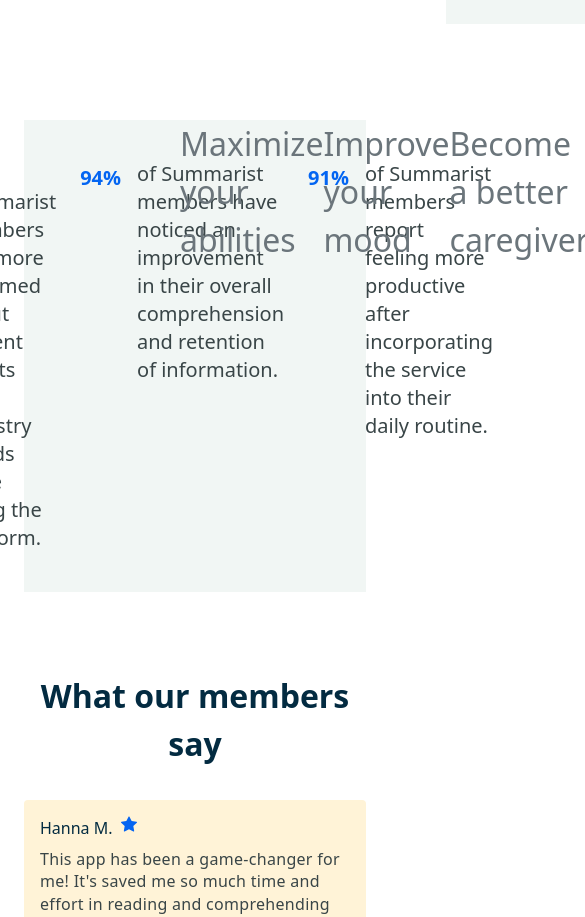
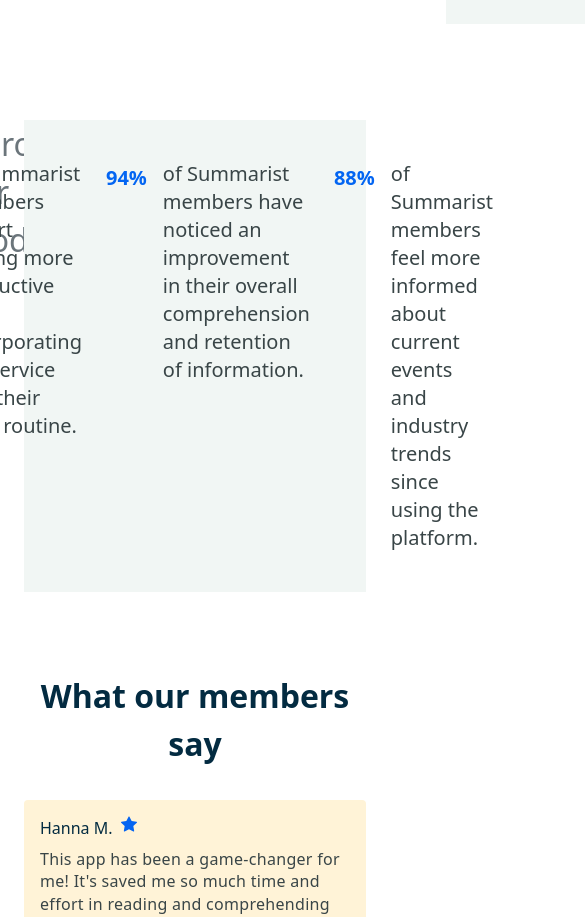
Before and after one commit to rvallee1017/summarist-home-page1, a Next.js app: page / in a window 390 px wide. Shown: the part 1480-2397 px from the top of the page, 585 px wide, since content can reach past the window. Built offline with nearby package versions, Linux system fonts and the light colour scheme.

Commit message:
added code

```diff
--- a/src/app/page.tsx
+++ b/src/app/page.tsx
@@ -153,8 +153,8 @@
                 </div>
               </div>
             </div>
-            <div className="flex gap-20">
-              <div className="flex w-full md:flex-col justify-center gap-6 bg-[#f1f6f4] px-6 py-10 md:order-1 flex-row-reverse">
+            <div className="flex gap-20 flex-row-reverse">
+              <div className="flex w-full md:flex-col justify-center gap-6 bg-[#f1f6f4] px-6 py-10 md:order-1">
                 <div className="flex gap-4">
                   <div className="mt-1 text-xl font-semibold text-[#0365f2]">
                     91%
@@ -186,7 +186,7 @@
                 </div>
               </div>
 
-              <div className="flex w-full md:flex-col justify-center md:items-flex flex-row-reverse">
+              <div className="flex w-full md:flex-col justify-center md:items-flex">
                 <div className="mb-4 text-[32px] font-medium text-[#6b757b] md:text-[24px]">
                   Expand your learning
                 </div>
```
